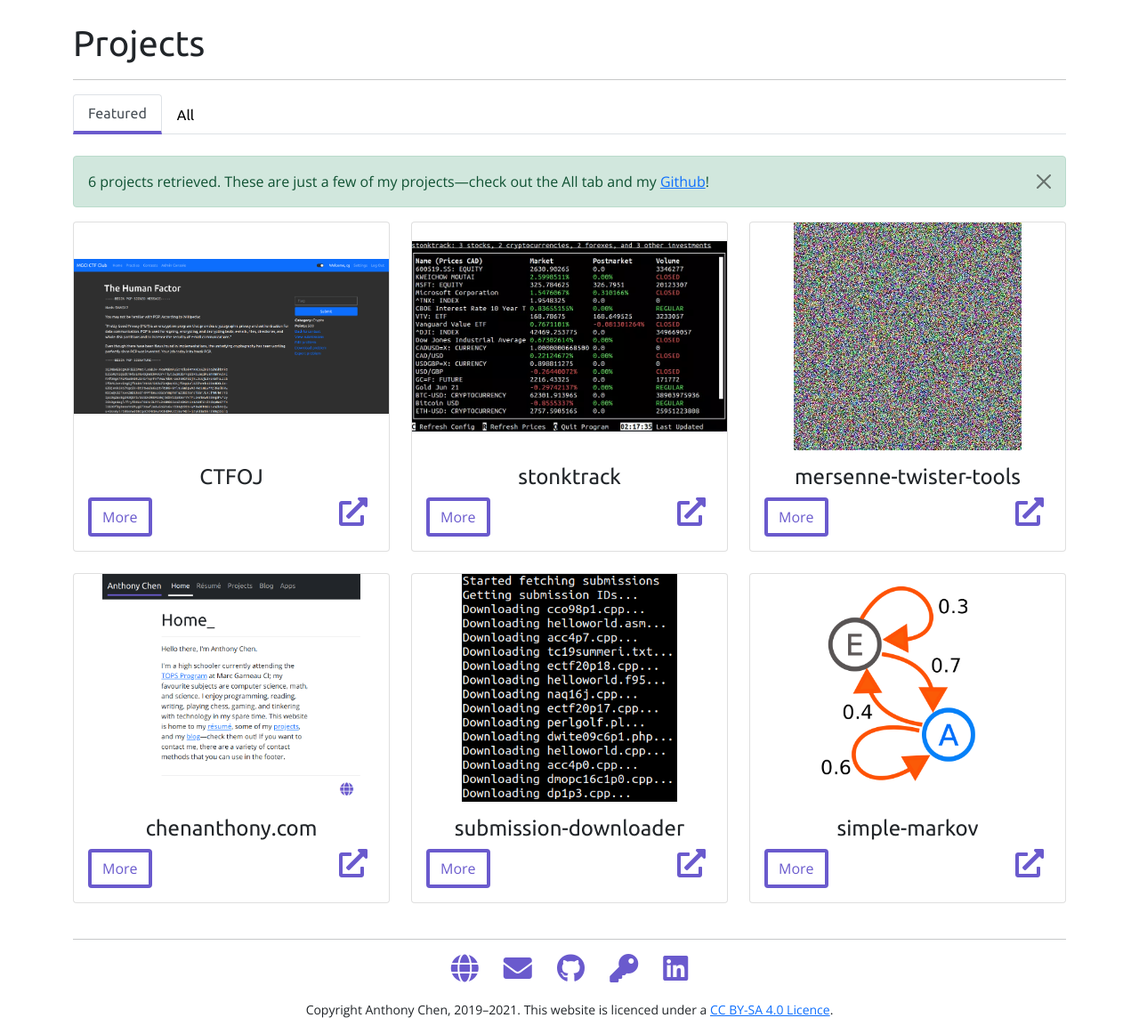
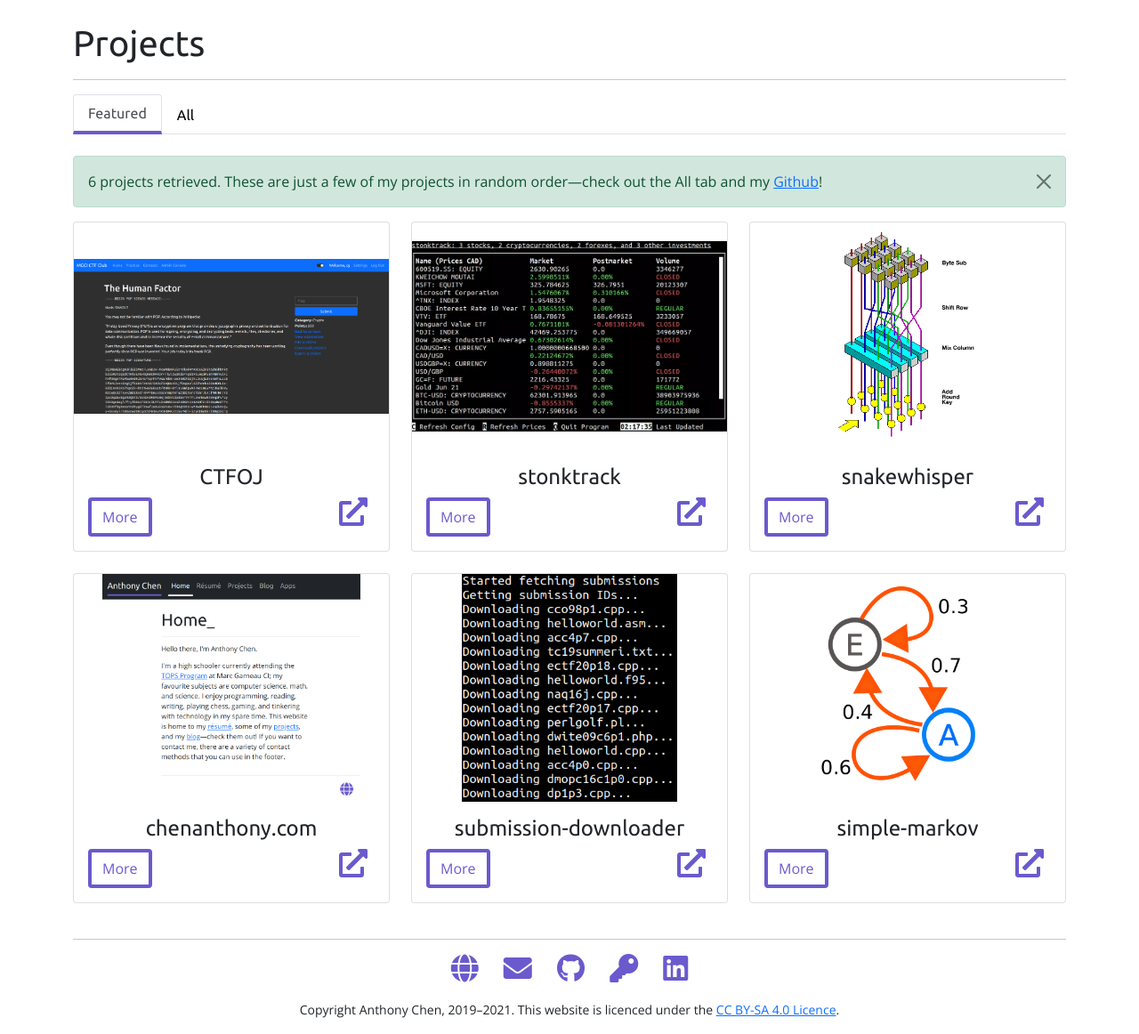
Before and after one commit to 0foxes/anthony-site, a PHP site: page /projects/ in a window 1280 px wide. Shown: the part 60-1222 px from the top of the page at 89% size. Run offline with PHP 8.4, Linux system fonts and the light colour scheme; some libraries are stand-ins or nearby versions.

Commit message:
add snakewhisper to site

```diff
--- a/apps/index.html
+++ b/apps/index.html
@@ -80,7 +80,7 @@
         </ul>
     </div>
     <div class="text-center">
-        <p><small>Copyright Anthony Chen, 2019–2021. This website is licenced under a <a href="http://creativecommons.org/licenses/by-sa/4.0/">CC BY-SA 4.0 Licence</a>.</small></p>
+        <p><small>Copyright Anthony Chen, 2019–2021. This website is licenced under the <a href="http://creativecommons.org/licenses/by-sa/4.0/">CC BY-SA 4.0 Licence</a>.</small></p>
     </div>
 </footer>
 <script src="/assets/js/index.js"></script>
--- a/blog/index.html
+++ b/blog/index.html
@@ -114,7 +114,7 @@
         </ul>
     </div>
     <div class="text-center">
-        <p><small>Copyright Anthony Chen, 2019–2021. This website is licenced under a <a href="http://creativecommons.org/licenses/by-sa/4.0/">CC BY-SA 4.0 Licence</a>.</small></p>
+        <p><small>Copyright Anthony Chen, 2019–2021. This website is licenced under the <a href="http://creativecommons.org/licenses/by-sa/4.0/">CC BY-SA 4.0 Licence</a>.</small></p>
     </div>
 </footer>
 <script src="/assets/js/index.js"></script>
--- a/blog/post0/index.html
+++ b/blog/post0/index.html
@@ -96,7 +96,7 @@
         </ul>
     </div>
     <div class="text-center">
-        <p><small>Copyright Anthony Chen, 2019–2021. This website is licenced under a <a href="http://creativecommons.org/licenses/by-sa/4.0/">CC BY-SA 4.0 Licence</a>.</small></p>
+        <p><small>Copyright Anthony Chen, 2019–2021. This website is licenced under the <a href="http://creativecommons.org/licenses/by-sa/4.0/">CC BY-SA 4.0 Licence</a>.</small></p>
     </div>
 </footer>
 <script src="/assets/js/index.js"></script>
--- a/index.php
+++ b/index.php
@@ -88,7 +88,7 @@
         </ul>
     </div>
     <div class="text-center">
-        <p><small>Copyright Anthony Chen, 2019–2021. This website is licenced under a <a href="http://creativecommons.org/licenses/by-sa/4.0/">CC BY-SA 4.0 Licence</a>.</small></p>
+        <p><small>Copyright Anthony Chen, 2019–2021. This website is licenced under the <a href="http://creativecommons.org/licenses/by-sa/4.0/">CC BY-SA 4.0 Licence</a>.</small></p>
     </div>
 </footer>
 <script src="/assets/js/index.js"></script>
--- a/pgp/index.html
+++ b/pgp/index.html
@@ -128,7 +128,7 @@ JJ7B
         </ul>
     </div>
     <div class="text-center">
-        <p><small>Copyright Anthony Chen, 2019–2021. This website is licenced under a <a href="http://creativecommons.org/licenses/by-sa/4.0/">CC BY-SA 4.0 Licence</a>.</small></p>
+        <p><small>Copyright Anthony Chen, 2019–2021. This website is licenced under the <a href="http://creativecommons.org/licenses/by-sa/4.0/">CC BY-SA 4.0 Licence</a>.</small></p>
     </div>
 </footer>
 <script src="/assets/js/index.js"></script>
--- a/projects/index.php
+++ b/projects/index.php
@@ -51,7 +51,7 @@
         <div class="tab-content" id="nav-tabContent">
             <div class="tab-pane fade show active" id="nav-featured" role="tabpanel" aria-labelledby="nav-featured-tab">
                 <div class="alert alert-success alert-dismissible fade show" role="alert">
-                    <span>6 projects retrieved. These are just a few of my projects—check out the All tab and my <a href="https://github.com/slightlyskepticalpotat">Github</a>!</span>
+                    <span>6 projects retrieved. These are just a few of my projects in random order—check out the All tab and my <a href="https://github.com/slightlyskepticalpotat">Github</a>!</span>
                     <button type="button" class="btn-close" data-bs-dismiss="alert" aria-label="Close"></button>
                 </div>
                 <div class="row">
@@ -167,23 +167,23 @@
                         <<<EOS
                         <div class="col-sm-4 mb-4">
                             <div class="card">
-                                <img class="card-img-top card-image" loading="lazy" src="/assets/img/mt.webp" alt="Network error, image failed to load.">
+                                <img class="card-img-top card-image" loading="lazy" src="/assets/img/snake.webp" alt="Network error, image failed to load.">
                                 <div class="card-body">
-                                    <h4 class="card-title text-center">mersenne-twister-tools</h4>
-                                    <button type="button" class="btn btn-outline-primary" data-bs-toggle="modal" data-bs-target="#modalEleven">More</button>
-                                    <a href="https://github.com/slightlyskepticalpotat/mersenne-twister-tools">
+                                    <h4 class="card-title text-center">snakewhisper</h4>
+                                    <button type="button" class="btn btn-outline-primary" data-bs-toggle="modal" data-bs-target="#modalE">More</button>
+                                    <a href="https://github.com/slightlyskepticalpotat/snakewhisper">
                                         <i class="fas fa-external-link-alt fa-2x px-2 icon float-end"></i>
                                     </a>
                                 </div>
-                                <div class="modal fade" id="modalEleven" tabindex="-1" aria-labelledby="modalElevenLabel" aria-hidden="true">
+                                <div class="modal fade" id="modalE" tabindex="-1" aria-labelledby="modalELabel" aria-hidden="true">
                                     <div class="modal-dialog">
                                         <div class="modal-content">
                                             <div class="modal-header">
-                                                <h3 class="modal-title" id="modalElevenLabel">mersenne-twister-tools</h3>
+                                                <h3 class="modal-title" id="modalELabel">snakewhisper</h3>
                                                 <button type="button" class="btn-close" data-bs-dismiss="modal" aria-label="Close"></button>
                                             </div>
                                             <div class="modal-body">
-                                                <p>A collection of various programs that implement or relate to the popular <a href="https://en.wikipedia.org/wiki/Mersenne_Twister">Mersenne Twister</a> PRNG in some way. Intended to be a simple implementation that users can build off of. Includes the original 32 and 64-bit versions, other popular variants, programs to crack the state of the Mersenne Twister, and programs to time travel and reverse the Mersenne Twister.</p>
+                                                <p>A simple end-to-end encrypted chat program written in Python. It's functional (it currently supports two-way communication with elliptic curve key exchange and AES-128 encryption), but snakewhisper is primarily a proof-of-concept that showcases how regular computer users can easily access—or even create—chat programs with end-to-end encryption.</p>
                                             </div>
                                         </div>
                                     </div>
@@ -226,12 +226,12 @@
             </div>
             <div class="tab-pane fade" id="nav-all" role="tabpanel" aria-labelledby="nav-all-tab">
                 <div class="alert alert-success alert-dismissible fade show" role="alert">
-                    <span>14 projects retrieved. These are just a few of my projects—check out the Featured tab and my <a href="https://github.com/slightlyskepticalpotat">Github</a>!</span>
+                    <span>15 projects retrieved. These are just a few of my projects in random order—check out the Featured tab and my <a href="https://github.com/slightlyskepticalpotat">Github</a>!</span>
                     <button type="button" class="btn-close" data-bs-dismiss="alert" aria-label="Close"></button>
                 </div>
                 <div class="row">
                     <?php
-                        $projects = array(<<<EOS
+                        $projects_all = array(<<<EOS
                         <div class="col-sm-4 mb-4">
                             <div class="card">
                                 <img class="card-img-top card-image" loading="lazy" src="/assets/img/aitic.webp" alt="Network error, image failed to load.">
@@ -608,10 +608,37 @@
                                 </div>
                             </div>
                         </div>
+                        EOS,
+                        <<<EOS
+                        <div class="col-sm-4 mb-4">
+                            <div class="card">
+                                <img class="card-img-top card-image" loading="lazy" src="/assets/img/snake.webp" alt="Network error, image failed to load.">
+                                <div class="card-body">
+                                    <h4 class="card-title text-center">snakewhisper</h4>
+                                    <button type="button" class="btn btn-outline-primary" data-bs-toggle="modal" data-bs-target="#modalFourteen">More</button>
+                                    <a href="https://github.com/slightlyskepticalpotat/snakewhisper">
+                                        <i class="fas fa-external-link-alt fa-2x px-2 icon float-end"></i>
+                                    </a>
+                                </div>
+                                <div class="modal fade" id="modalFourteen" tabindex="-1" aria-labelledby="modalFourteenLabel" aria-hidden="true">
+                                    <div class="modal-dialog">
+                                        <div class="modal-content">
+                                            <div class="modal-header">
+                                                <h3 class="modal-title" id="modalFourteenLabel">snakewhisper</h3>
+                                                <button type="button" class="btn-close" data-bs-dismiss="modal" aria-label="Close"></button>
+                                            </div>
+                                            <div class="modal-body">
+                                                <p>A simple end-to-end encrypted chat program written in Python. It's functional (it currently supports two-way communication with elliptic curve key exchange and AES-128 encryption), but snakewhisper is primarily a proof-of-concept that showcases how regular computer users can easily access—or even create—chat programs with end-to-end encryption.</p>
+                                            </div>
+                                        </div>
+                                    </div>
+                                </div>
+                            </div>
+                        </div>
                         EOS
                         );
-                        shuffle($projects);
-                        echo(implode("", $projects));
+                        shuffle($projects_all);
+                        echo(implode("", $projects_all));
                     ?>
                 </div>
             </div>
@@ -649,7 +676,7 @@
         </ul>
     </div>
     <div class="text-center">
-        <p><small>Copyright Anthony Chen, 2019–2021. This website is licenced under a <a href="http://creativecommons.org/licenses/by-sa/4.0/">CC BY-SA 4.0 Licence</a>.</small></p>
+        <p><small>Copyright Anthony Chen, 2019–2021. This website is licenced under the <a href="http://creativecommons.org/licenses/by-sa/4.0/">CC BY-SA 4.0 Licence</a>.</small></p>
     </div>
 </footer>
 <script src="/assets/js/index.js"></script>
```
Also changed, not shown: other parts of projects/index.php (+15 -15 lines), assets/img/snake.webp (added).
